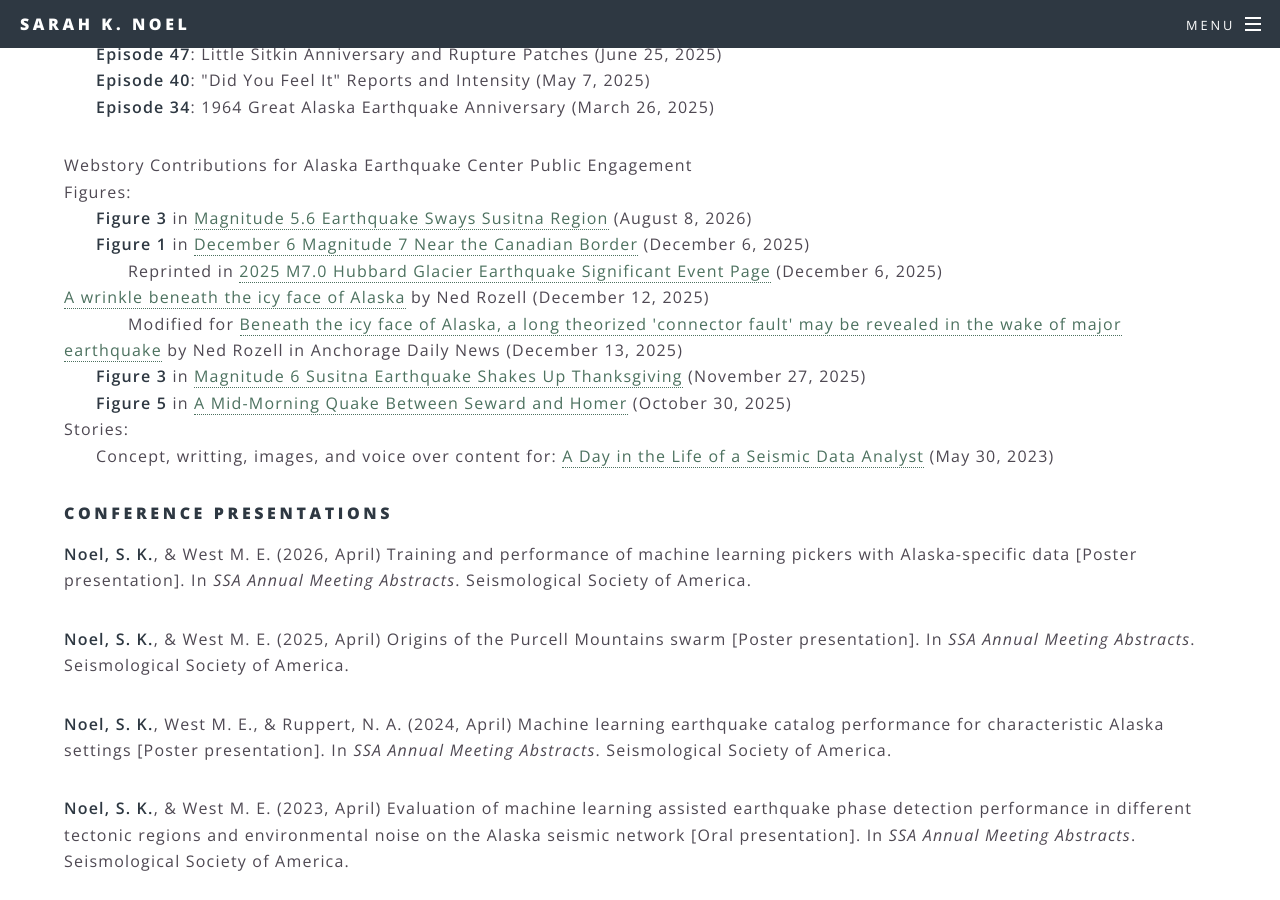
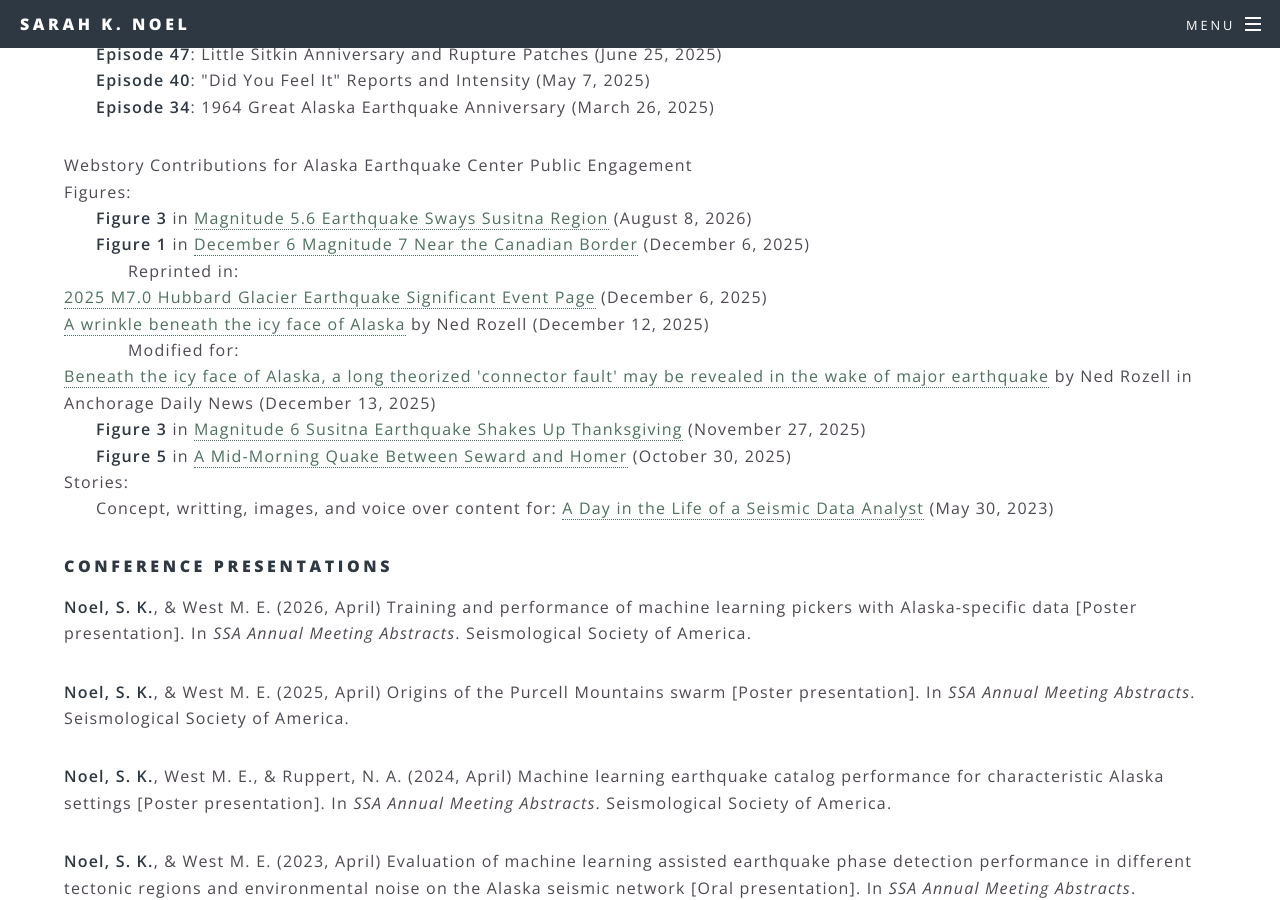
Before and after one commit to aknoel/academic, a Jekyll site: the page built from cv.html, in a window 1280 px wide and 900 px high, scrolled down 1607 px. Built offline with Jekyll 4.4.1, drawn with Linux system fonts in a browser that asks for light colours.

Commit message:
cv updates

```diff
--- a/cv.html
+++ b/cv.html
@@ -62,12 +62,12 @@ subtitle:
 		<span style="margin-left: 2em;"><strong>Figure 1</strong> in
 			<a href="https://earthquake.alaska.edu/december-6-magnitude-7-near-canadian-border" target="_blank" rel="noopener">
 				December 6 Magnitude 7 Near the Canadian Border</a> (December 6, 2025)</span><br \>
-			<span style="margin-left: 4em;">Reprinted in
+			<span style="margin-left: 4em;">Reprinted in:<br \>
 				<a href="https://earthquake.alaska.edu/event/ak2025xzwiky/detail" target="_blank" rel="noopener">
-					2025 M7.0 Hubbard Glacier Earthquake Significant Event Page</a> (December 6, 2025)</span><br \>
+					2025 M7.0 Hubbard Glacier Earthquake Significant Event Page</a> (December 6, 2025)<br \>
 				<a href="https://www.uaf.edu/news/a-wrinkle-beneath-the-icy-face-of-alaska.php" target="_blank" rel="noopener">
 					A wrinkle beneath the icy face of Alaska</a> by Ned Rozell (December 12, 2025)</span><br \>
-			<span style="margin-left: 4em;">Modified for
+			<span style="margin-left: 4em;">Modified for:<br \>
 				<a href="https://www.adn.com/alaska-news/science/2025/12/13/beneath-the-icy-face-of-alaska-a-long-theorized-connector-fault-may-be-revealed-in-the-wake-of-major-earthquake/" target="_blank" rel="noopener">
 					Beneath the icy face of Alaska, a long theorized 'connector fault' may be revealed in the wake of
 					major earthquake</a> by Ned Rozell in Anchorage Daily News (December 13, 2025)</span><br \>
```
